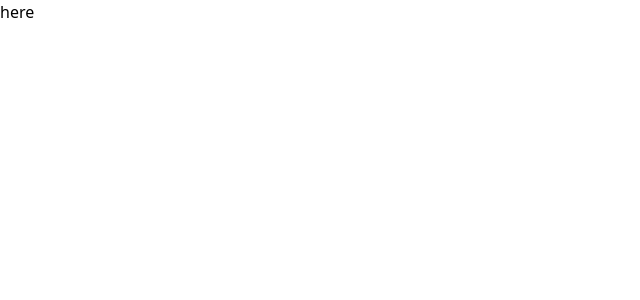
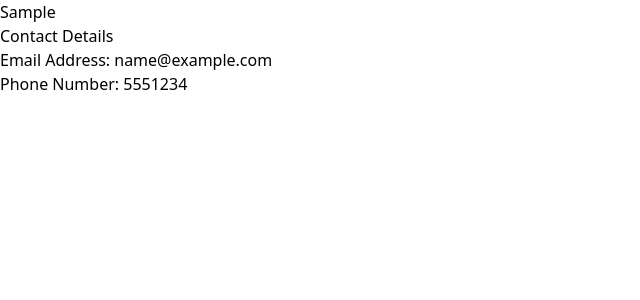
Before and after one commit to Eddie9421/cv-final, a React (Vite) app: page / in a window 1280 px wide. Both pictures are taken after typing "Sample", "name@example.com", "5551234", "Sample", "Sample", "2020-01-15" into the empty fields and a click on the input "Submit". Shown: the top 300 px of the page, without its empty margins (0-640 px from the left). Built offline with nearby package versions, Linux system fonts and the light colour scheme.

Commit message:
Made output for general info section

```diff
--- a/src/components/App.jsx
+++ b/src/components/App.jsx
@@ -122,7 +122,16 @@ function App() {
       </div>
     );
   } else {
-    return <button onClick={() => setEditingMode(true)}>here</button>;
+    return (
+      <>
+        <h1>{formData.name}</h1>
+        <h2>Contact Details</h2>
+        <ul>
+          <li>Email Address: {formData.email}</li>
+          <li>Phone Number: {formData["phone-number"]}</li>
+        </ul>
+      </>
+    );
   }
 }
 
```
